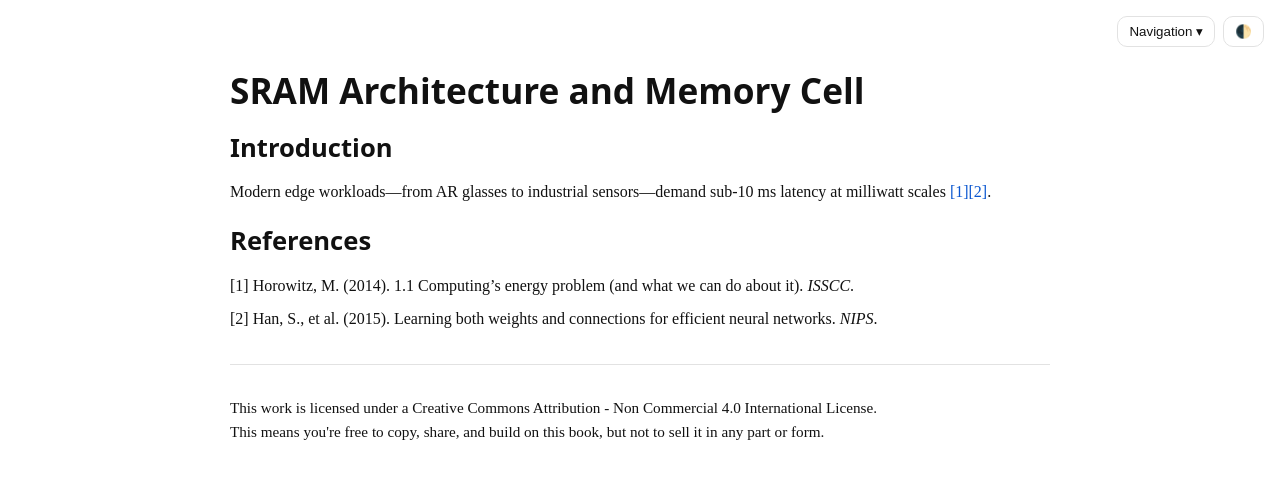
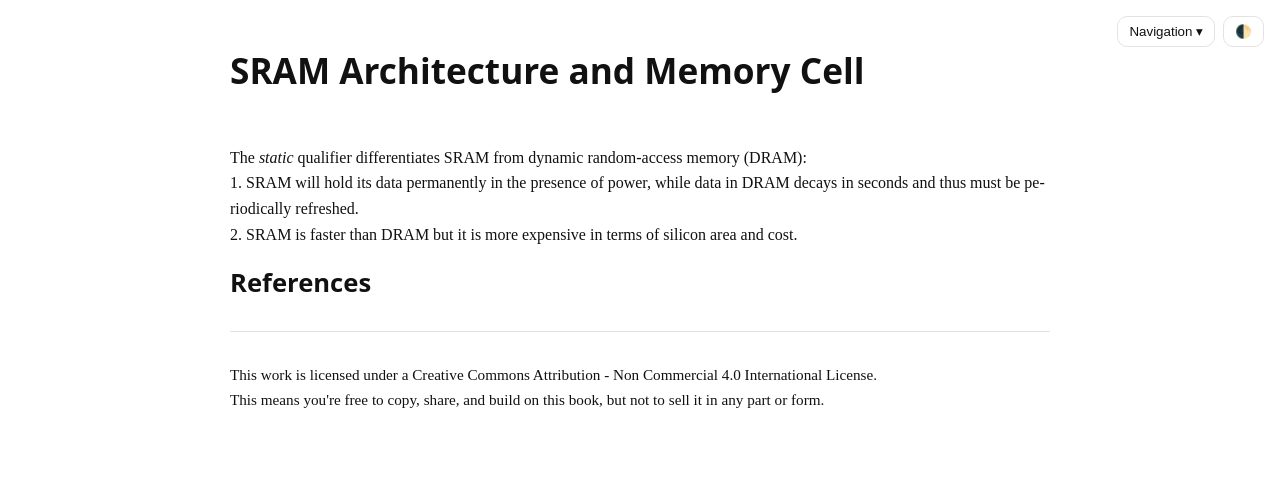
Before and after one commit to mixedsignaldotio/mixedsignaldotio.github.io, a plain HTML site: page articles/sram-design/part-1.html in a window 1280 px wide. Drawn offline with nearby package versions, Linux system fonts and the light colour scheme.

Commit message:
SRAM part 1 initial commit

```diff
--- a/articles/sram-design/part-1.html
+++ b/articles/sram-design/part-1.html
@@ -38,38 +38,17 @@
 
   <!-- ARTICLE CONTENT ONLY -->
   <main id="article">
-    <!-- OLD STUFF
+    <!--
     <img class="article-logo logo-light" src="../../assets/images/hackframe_header_light.svg" alt="Hackframe logo (light)" />
     <img class="article-logo logo-dark"  src="../../assets/images/hackframe_header_dark.svg"  alt="Hackframe logo (dark)" />
     -->
-
-    <!-- NEW STUFF: USE THIS : Brand row: logo (left) + optional buttons (right) -->
-     <div class="article-brand-row">
-       <div class="brand-logo">
-         <!-- <img class="article-logo logo-light" src="../../assets/images/hackframe_header_light.svg" alt="Hackframe logo (light)" />
-         <img class="article-logo logo-dark"  src="../../assets/images/hackframe_header_dark.svg"  alt="Hackframe logo (dark)" /> -->
-       </div>
-       <nav class="brand-actions" aria-label="Article quick actions">
-         <!-- <a class="btn-icon" href="https://github.com/your/repo" target="_blank" rel="noopener" title="GitHub">
-           <svg viewBox="0 0 24 24" aria-hidden="true" fill="currentColor"><path d="M12 .5a12 12 0 0 0-3.79 23.4c.6.11.82-.26.82-.58v-2.02c-3.34.73-4.04-1.61-4.04-1.61-.55-1.41-1.34-1.78-1.34-1.78-1.09-.74.08-.72.08-.72 1.2.08 1.83 1.23 1.83 1.23 1.07 1.83 2.8 1.3 3.48.99.11-.78.42-1.3.77-1.6-2.67-.3-5.48-1.34-5.48-5.97 0-1.32.47-2.39 1.23-3.24-.12-.3-.53-1.52.12-3.17 0 0 1.01-.32 3.3 1.23a11.46 11.46 0 0 1 6 0c2.29-1.55 3.3-1.23 3.3-1.23.65 1.65.24 2.87.12 3.17.77.85 1.23 1.92 1.23 3.24 0 4.64-2.81 5.66-5.49 5.96.43.38.81 1.12.81 2.26v3.35c0 .32.22.7.83.58A12 12 0 0 0 12 .5z"/></svg>
-         </a> -->
-         <!-- <a class="btn-icon" href="paper.pdf" target="_blank" rel="noopener" title="Download PDF">
-           <svg viewBox="0 0 24 24" aria-hidden="true" fill="currentColor"><path d="M14 2H6a2 2 0 0 0-2 2v16a2 2 0 0 0 2 2h12a2 2 0 0 0 2-2V8zm0 2.5L18.5 9H14zM7 13h2a2 2 0 0 0 0-4H7v4zm1.5-2.5H9a.5.5 0 0 1 0 1H8.5zm3.5 2.5h1.25c1.1 0 2-.9 2-2s-.9-2-2-2H12zm1.25-3H13v2h.25a1 1 0 0 0 0-2zM7 17h2.5a1 1 0 0 0 0-2H8.5V14H7zM12 17h2a1 1 0 1 0 0-2h-2z"/></svg>
-         </a> -->
-         <!-- <a class="btn-icon" href="https://your-website.example" target="_blank" rel="noopener" title="Project Website">
-           <svg viewBox="0 0 24 24" aria-hidden="true" fill="currentColor"><path d="M12 2a10 10 0 1 0 .001 20.001A10 10 0 0 0 12 2m0 2c1.2 0 2.32.26 3.33.73-.5.62-1.17 1.66-1.7 3.27H10.4C9.86 6.39 9.2 5.35 8.67 4.73A8 8 0 0 1 12 4m-6.93 8c.12-1.22.52-2.36 1.14-3.37.7.72 1.74 1.2 3.19 1.37A26.3 26.3 0 0 0 9.3 12c0 .36.01.7.03 1.02-1.45.18-2.49.66-3.19 1.38A7.98 7.98 0 0 1 5.07 12m6.85 7.27c-.62-.64-1.33-1.83-1.82-3.77h3.8c-.49 1.94-1.2 3.13-1.98 3.77M8.67 19.27A8 8 0 0 1 4.9 15.6c.5-.58 1.43-1.08 2.92-1.29.37 2.1 1.07 3.62 1.85 4.96M12 20a8 8 0 0 1-3.33-.73c.52-.63 1.18-1.67 1.71-3.27h3.22c.53 1.6 1.2 2.64 1.7 3.27A7.97 7.97 0 0 1 12 20m3.33-.73c.78-1.34 1.48-2.86 1.85-4.96 1.49.21 2.42.71 2.92 1.29a8 8 0 0 1-3.77 3.67M18.93 12c-.12 1.22-.52 2.36-1.14 3.37-.7-.72-1.74-1.2-3.19-1.37.02-.33.03-.67.03-1 0-.35-.01-.69-.03-1.02 1.45-.18 2.49-.66 3.19-1.38.62 1 1.02 2.15 1.14 3.37M15.6 6.73c.37-2.1 1.07-3.62 1.85-4.96A8 8 0 0 1 19.1 8.4c-.5.58-1.43 1.08-2.92 1.29-.37-2.1-1.07-3.62-1.85-4.96Z"/></svg>
-         </a> -->
-       </nav>
-     </div>
-     <!-- NEW STUFF ENDS -->
-    <h1 id="article-title">SRAM Architecture and Memory Cell</h1>
-
-
+    <h1 id="article-title">SRAM Architecture and Memory Cell</h1><br>
     <section>
-      <h2>Introduction</h2>
+      <h2 style="display: none;">Introduction</h2>
       <p>
-        Modern edge workloads—from AR glasses to industrial sensors—demand sub-10&nbsp;ms latency at milliwatt scales
-        [horowitz2014][han2015].
+        The <i>static</i> qualifier differentiates SRAM from dynamic random-access memory (DRAM):<br>
+        1. SRAM will hold its data permanently in the presence of power, while data in DRAM decays in seconds and thus must be periodically refreshed.<br>
+        2. SRAM is faster than DRAM but it is more expensive in terms of silicon area and cost.<br>
       </p>
     </section>
 
@@ -81,20 +60,19 @@
 
     <!-- Reference catalog for tooltips + generation -->
     <template id="ref-catalog">
+      <li data-key="han2015">Han, S., et al. (2015). Learning both weights and connections for efficient neural networks. <i>NIPS</i>.</li>
       <li data-key="horowitz2014">Horowitz, M. (2014). 1.1 Computing’s energy problem (and what we can do about it). <i>ISSCC</i>.</li>
-      <li data-key="han2015">Han, S., et al. (2015). Learning both weights and connections for efficient neural networks. <i>NIPS</i>.</li>
     </template>
 
-    <!-- Footer (after references) -->
+    <!-- Footer -->
     <footer id="site-footer" style="margin-top:2rem; padding-top:1rem; border-top:1px solid var(--border); font-size:0.95rem;">
       <p>
         This work is licensed under a Creative Commons Attribution - Non Commercial 4.0 International License.<br>
         This means you're free to copy, share, and build on this book, but not to sell it in any part or form.
       </p>
-      <!-- <p>
-        Contact: <a href="mailto:"></a> • Date: Zeptember 32, 2068
-      </p> -->
     </footer>
   </main>
+
+  <div id="ref-tooltip" role="tooltip" aria-hidden="true"></div>
 </body>
 </html>
--- a/assets/styles.css
+++ b/assets/styles.css
@@ -50,7 +50,7 @@ main#article {
 }
 
 #article p {
-  text-align: justify;
+  text-align: left;
   text-justify: inter-word;   /* better word spacing on some UAs */
   hyphens: auto;              /* allow soft hyphenation */
   -webkit-hyphens: auto;
```
